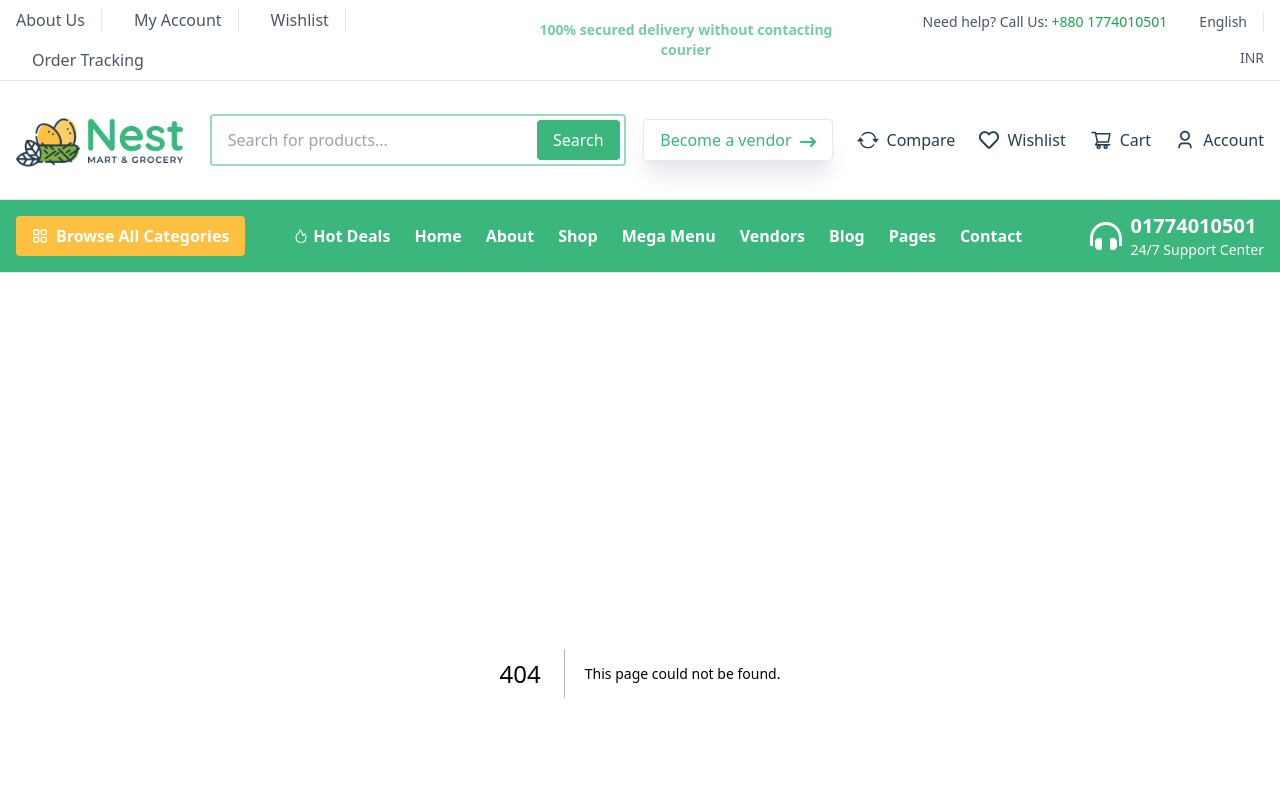
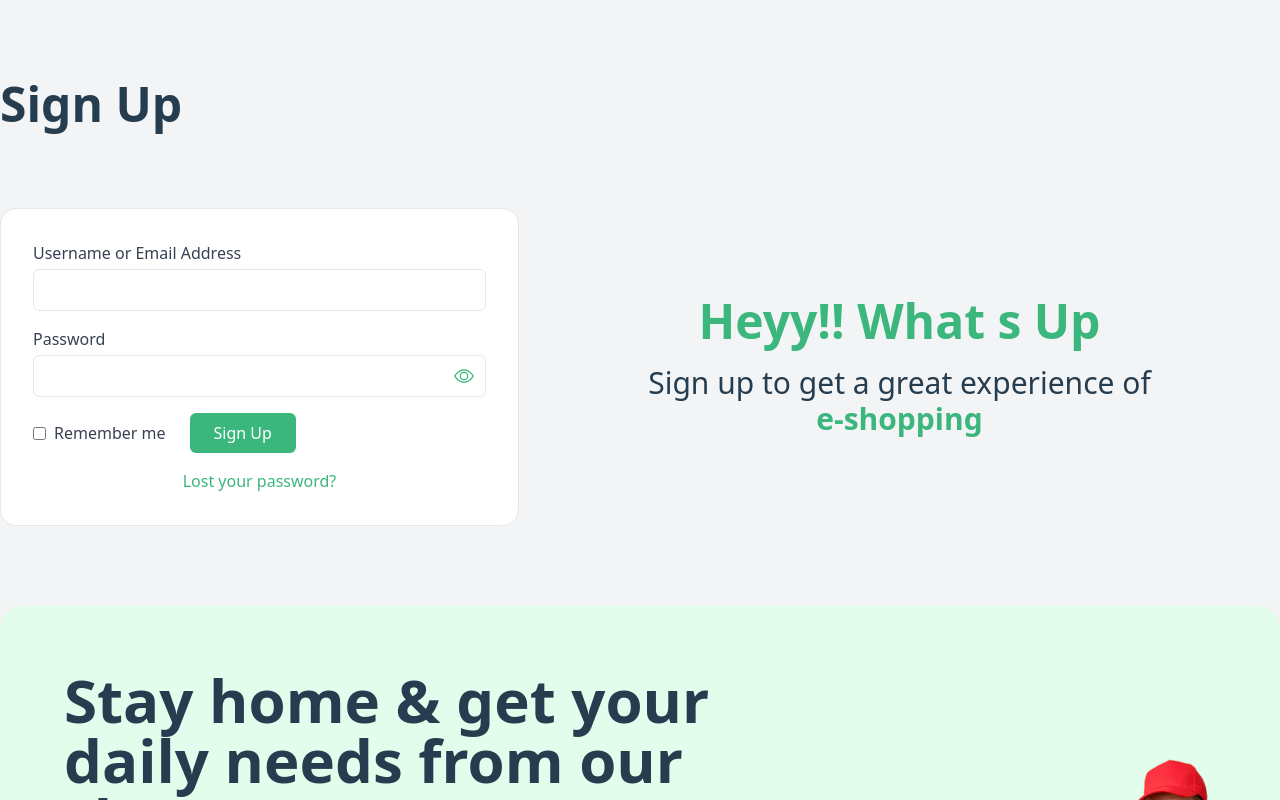
Before and after one commit to Siyammahdi/nest-mart, a Next.js app: page /auth/signup in a window 1280 px wide. Before the commit this address had no page. Shown: the top 800 px of the page. Built offline with nearby package versions, Linux system fonts and the light colour scheme.

Commit message:
comming-soon page added

```diff
--- a/package.json
+++ b/package.json
@@ -9,7 +9,10 @@
     "lint": "next lint"
   },
   "dependencies": {
+    "@next-auth/firebase-adapter": "^2.0.1",
+    "firebase": "^11.3.1",
     "next": "15.1.3",
+    "next-auth": "^4.24.11",
     "react": "^19.0.0",
     "react-dom": "^19.0.0",
     "react-icons": "^5.4.0"
--- a/src/app/LayoutWrapper.tsx
+++ b/src/app/LayoutWrapper.tsx
@@ -6,13 +6,14 @@ import Footer from "@/components/Shared/Footer";
 
 export default function LayoutWrapper({ children }: { children: React.ReactNode }) {
   const pathname = usePathname();
-  const isAdminRoute = pathname.startsWith("/admin");
+  const isAdminRoute = pathname.startsWith("/admin") || pathname.startsWith("/auth") || pathname.startsWith("/comming-soon");
+
 
   return (
     <>
       {!isAdminRoute && <Header />}
       <main className={`${isAdminRoute ? "w-full bg-gray-100" : "max-w-[1540px] mx-auto"}`}>
-        {children}
+          {children}
       </main>
       {!isAdminRoute && <Footer />}
     </>
--- a/src/app/login/LoginForm.tsx
+++ b/src/app/auth/login/LoginForm.tsx
@@ -1,4 +1,4 @@
-'use client';
+ 'use client';
 
 import { useState } from 'react';
 import { BsEye } from 'react-icons/bs';
@@ -16,8 +16,8 @@ const LoginForm = () => {
   };
 
   return (
-    <div className="flex justify-center items-center my-10">
-      <div className="bg-white p-8 rounded-2xl border w-full">
+    <div className="flex justify-center items-center my-20">
+      <div className="w-1/2 bg-white p-8 rounded-2xl border">
         <form onSubmit={handleSubmit}>
           <div className="mb-4">
             <label className="block text-gray-700 mb-1">Username or Email Address *</label>
@@ -73,6 +73,10 @@ const LoginForm = () => {
           <a href="#" className="text-primary hover:underline">Lost your password?</a>
         </div>
       </div>
+      <div className='w-1/2 mx-32 text-center space-y-5'>
+        <h2 className='text-5xl font-semibold text-primary'>Welcome Back</h2>
+        <h4 className='text-3xl text-text'>Login to get a great experience of <span className='text-primary font-semibold'>e-shopping</span></h4>
+      </div>
     </div>
   );
 };
--- a/src/app/login/page.tsx
+++ b/src/app/auth/login/page.tsx
@@ -1,11 +1,11 @@
 import React from 'react';
 import LoginForm from './LoginForm';
-import Newsletter from '../homepage/Subscription/Newsletter';
+import Newsletter from '../../homepage/Subscription/Newsletter';
 
 const LoginPage = () => {
     return (
-        <div>
-            <h2 className="text-5xl text-text font-semibold mt-28 mb-4">Login</h2>
+        <div className='max-w-7xl mx-auto py-20'>
+            <h2 className="text-5xl text-text font-semibold mb-4">Login</h2>
             <LoginForm />
             <Newsletter />
         </div>
--- /dev/null
+++ b/src/app/auth/signup/SignupFrom.tsx
@@ -0,0 +1,84 @@
+ 'use client';
+
+import { useState } from 'react';
+import { BsEye } from 'react-icons/bs';
+import { IoEyeOff } from 'react-icons/io5';
+
+const SignupForm = () => {
+  const [email, setEmail] = useState('');
+  const [password, setPassword] = useState('');
+  const [rememberMe, setRememberMe] = useState(false);
+  const [showPassword, setShowPassword] = useState(false);
+
+  const handleSubmit = (e: React.FormEvent) => {
+    e.preventDefault();
+    console.log({ email, password, rememberMe });
+  };
+
+  return (
+    <div className="flex justify-center items-center my-20">
+      <div className="w-1/2 bg-white p-8 rounded-2xl border">
+        <form onSubmit={handleSubmit}>
+          <div className="mb-4">
+            <label className="block text-gray-700 mb-1">Username or Email Address</label>
+            <input
+              type="email"
+              value={email}
+              onChange={(e) => setEmail(e.target.value)}
+              className="w-full px-4 py-2 border rounded-md focus:ring focus:ring-indigo-300"
+              required
+            />
+          </div>
+
+          <div className="mb-4 relative">
+            <label className="block text-gray-700 mb-1">Password</label>
+            <div className="relative">
+              <input
+                type={showPassword ? 'text' : 'password'}
+                value={password}
+                onChange={(e) => setPassword(e.target.value)}
+                className="w-full px-4 py-2 border rounded-md focus:ring focus:ring-indigo-300"
+                required
+              />
+              <button
+                type="button"
+                onClick={() => setShowPassword(!showPassword)}
+                className="absolute inset-y-0 right-3 flex items-center text-primary"
+              >
+                {showPassword ? <IoEyeOff size={20} /> : <BsEye size={20} />}
+              </button>
+            </div>
+          </div>
+
+          <div className='flex items-center gap-6'>
+            <div className="flex items-center">
+              <input
+                type="checkbox"
+                checked={rememberMe}
+                onChange={() => setRememberMe(!rememberMe)}
+                className="mr-2"
+              />
+              <span className="text-gray-700">Remember me</span>
+            </div>
+
+            <button
+              type="submit"
+              className="bg-primary text-white py-2 px-6 rounded-md hover:bg-primary/70 transition"
+            >
+              Sign Up
+            </button>
+          </div>
+        </form>
+        <div className="mt-4 text-center">
+          <a href="#" className="text-primary hover:underline">Lost your password?</a>
+        </div>
+      </div>
+      <div className='w-1/2 mx-32 text-center space-y-5'>
+        <h2 className='text-5xl font-semibold text-primary'>Heyy!! What s Up</h2>
+        <h4 className='text-3xl text-text'>Sign up to get a great experience of <span className='text-primary font-semibold'>e-shopping</span></h4>
+      </div>
+    </div>
+  );
+};
+
+export default SignupForm;
--- /dev/null
+++ b/src/app/auth/signup/page.tsx
@@ -0,0 +1,16 @@
+import React from 'react';
+
+import Newsletter from '../../homepage/Subscription/Newsletter';
+import SignupForm from './SignupFrom';
+
+const LoginPage = () => {
+    return (
+        <div className='max-w-7xl mx-auto py-20'>
+            <h2 className="text-5xl text-text font-semibold mb-4">Sign Up</h2>
+            <SignupForm />
+            <Newsletter />
+        </div>
+    );
+};
+
+export default LoginPage;
--- /dev/null
+++ b/src/app/comming-soon/page.tsx
@@ -0,0 +1,37 @@
+import Image from 'next/image';
+import React from 'react';
+import logo from '@/../public/logo.png'
+
+const CommingSoon = () => {
+    return (
+        <div>
+            <div className='relative'>
+                <div
+                    className="absolute z-10 inset-x-0 justify-center  ml-auto rounded-lg opacity-50 bg-gradient-to-r from-teal-700 via-green-600 to-green-400 h-42 right-10 md:right-96 top-64 w-44 h-44 md:w-96 md:h-96 blur-3xl">
+                </div>
+                <div className='h-screen flex flex-col justify-center pb-32 items-center md:w-fit mx-auto'>
+                    <div className=''>
+                        <Image src={logo} alt='logo' height={200} width={200} />
+                    </div>
+                    <h1 className='md:text-5xl lg:text-8xl font-semibold text-center  text-admin/60 relative z-20'>We are almost there</h1>
+                    <div className="relative md:left-44 z-10 mt-6 flex items-center w-2/5">
+                        <input
+                            type="email"
+                            placeholder="Your email address"
+                            className="p-1 md:p-3 lg:p-5 rounded-full md:w-[550px] placeholder:text-xs md:placeholder:text-sm lg:placeholder:text-base text-black focus:outline-none"
+                        />
+                        <button className="absolute text-xs md:text-sm lg:text-base -right-20 md:-right-10 lg:right-0 p-2 md:p-3 lg:p-5 px-4 md:px-6 lg:px-8 bg-primary hover:bg-primary/70 transition-all duration-200 z-10 text-white rounded-full">
+                            Subscribe
+                        </button>
+                    </div>
+                    <div className='absolute right md:right-40 bottom-40'>
+                        <h2 className='text-2xl md:text-3xl lg:text-4xl  font-semibold text-text'>Comming Soon...</h2>
+                    </div>
+                </div>
+
+            </div>
+        </div>
+    );
+};
+
+export default CommingSoon;
--- a/src/app/layout.tsx
+++ b/src/app/layout.tsx
@@ -24,7 +24,9 @@ export default function RootLayout({
   return (
     <html lang="en">
       <body className={`${geistSans.variable} ${geistMono.variable} antialiased`}>
-        <LayoutWrapper>{children}</LayoutWrapper> {/* ✅ Client Component */}
+        <LayoutWrapper>
+          {children}
+        </LayoutWrapper>
       </body>
     </html>
   );
--- a/src/components/Shared/Header/SearchBar.tsx
+++ b/src/components/Shared/Header/SearchBar.tsx
@@ -39,15 +39,21 @@ const SearchBar: React.FC = () => {
 
         {/* Account Icons (Hidden on Small Screens) */}
         <div className="hidden md:flex space-x-4 lg:space-x-6 items-center text-text">
+          <Link href="/comming-soon">
             <button className="flex items-center gap-2 text-primary border px-4 py-2 rounded shadow-xl shadow-gray-200">
               Become a vendor <FaArrowRightLong className="mt-1" />
             </button>
+          </Link>
+          <Link href="/comming-soon">
             <button className="relative hover:text-primary flex items-center gap-2">
               <BsArrowRepeat size={22} /> Compare
             </button>
+          </Link>
+          <Link href="/comming-soon">
             <button className="relative hover:text-primary flex items-center gap-2">
               <FaRegHeart size={20} /> Wishlist
             </button>
+          </Link>
           <Link href="/cart">
             <button className="relative hover:text-primary flex items-center gap-2">
               <AiOutlineShoppingCart size={22} /> Cart
--- a/src/components/Shared/Header/TopBar.tsx
+++ b/src/components/Shared/Header/TopBar.tsx
@@ -6,10 +6,10 @@ const TopBar: React.FC = () => {
       <div className="container mx-auto flex flex-wrap items-center justify-between gap-2 px-4 md:flex-nowrap">
         {/* Left Section */}
         <div className="flex flex-wrap justify-center md:justify-start gap-2 md:gap-4 text-xs md:text-base">
-          <a href="#" className="hover:underline border-r pr-2 md:pr-4">About Us</a>
-          <a href="#" className="hover:underline border-r px-2 md:px-4">My Account</a>
-          <a href="#" className="hover:underline border-r px-2 md:px-4">Wishlist</a>
-          <a href="#" className="hover:underline px-2 md:px-4">Order Tracking</a>
+          <a href="/comming-soon" className="hover:underline border-r pr-2 md:pr-4">About Us</a>
+          <a href="/comming-soon" className="hover:underline border-r px-2 md:px-4">My Account</a>
+          <a href="/comming-soon" className="hover:underline border-r px-2 md:px-4">Wishlist</a>
+          <a href="/comming-soon" className="hover:underline px-2 md:px-4">Order Tracking</a>
         </div>
 
         {/* Center Section */}
```
Also changed, not shown: 1 other file (tests, documents, lock files or other folders). Lines whose indentation alone changed are shown as unchanged.
